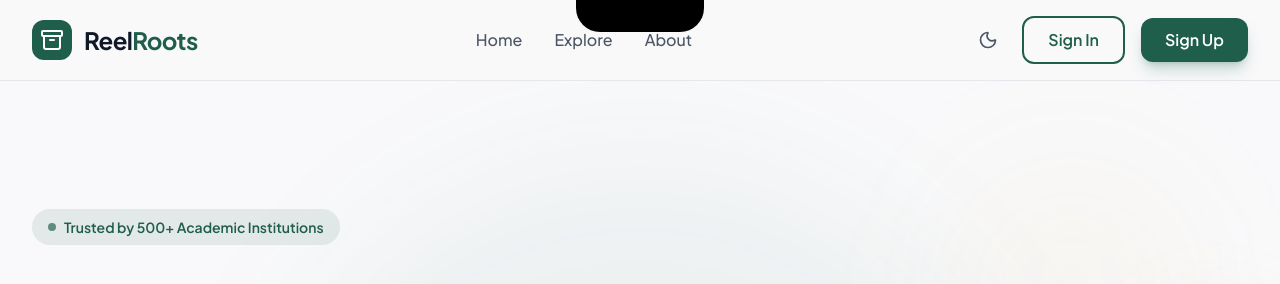
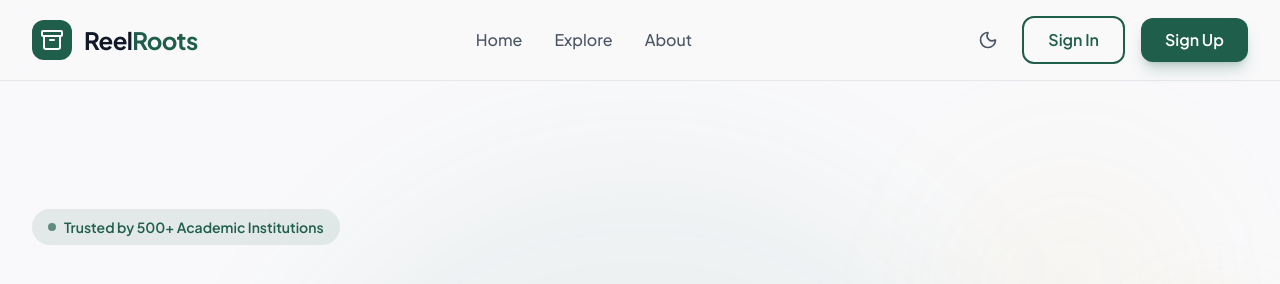
Before and after one commit to antonie-riziki/ReelRoots, a Django app: page / in a window 1280 px wide. Shown: the top 284 px of the page. Run offline with Django 5.2, Linux system fonts and the light colour scheme; parts of the project's set-up code (start-up, migrations or seed data) failed here and were passed over; some libraries are stand-ins or nearby versions.

Commit message:
style: remove Dynamic Island/Notch spacer from landing page template

```diff
--- a/ReelRoots/ReelRoots_app/templates/landing_page.html
+++ b/ReelRoots/ReelRoots_app/templates/landing_page.html
@@ -392,9 +392,6 @@
 
     </footer>
 
-    <!-- Dynamic Island/Notch Spacer for iPhone 14/15 Pro style -->
-    <div class="absolute top-0 left-1/2 -translate-x-1/2 w-32 h-8 bg-black rounded-b-3xl z-50"></div>
-
     <!-- Scripts -->
     <script src="{% static 'js/script.js' %}"></script>
 </body>
```
